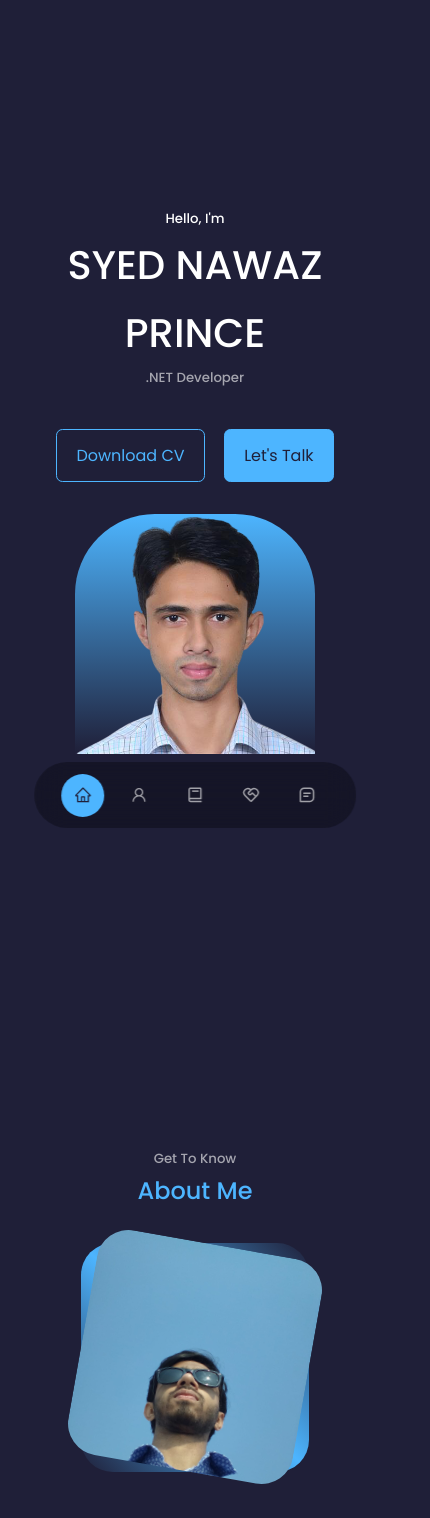
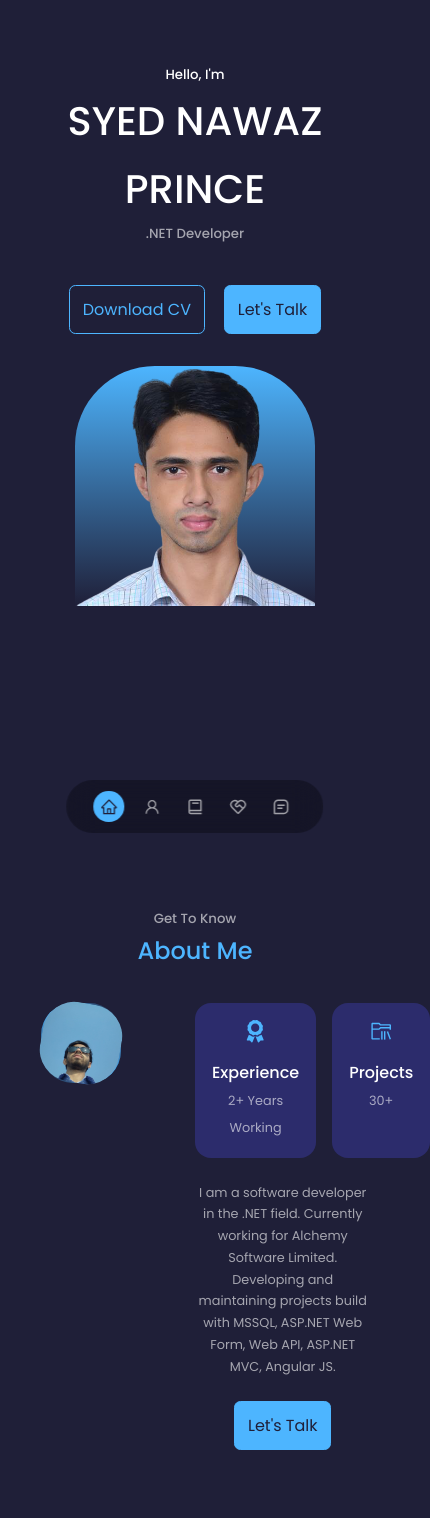
Before and after one commit to nawazprince/React-Portfolio, a React (Create React App) app: page / in a window 390 px wide. Shown: the top 1518 px of the page, 430 px wide, since content can reach past the window. Built offline with nearby package versions, Linux system fonts and the light colour scheme.

Commit message:
update whatsapp api

```diff
--- a/src/components/about/about.css
+++ b/src/components/about/about.css
@@ -35,7 +35,7 @@
 .about_card {
     background: var(--color-bg-variant);
     border: 1px solid transparent;
-    padding: 2rem;
+    padding: 1.2rem;
     border-radius: 1rem;
     text-align: center;
     transition: var(--transition);
@@ -50,7 +50,7 @@
 .about_icon {
     color: var(--color-primary);
     font-size: 1.4rem;
-    margin-bottom: 1rem;
+    margin-bottom: 0.5rem;
 }
 
 .about_card h5 {
@@ -63,25 +63,30 @@
 }
 
 .about_content p {
-    margin: 2rem 0 2.4rem;
+    margin: 1rem 0 1.4rem;
     color: var(--color-light);
+    font-size: 0.8rem;
 }
 
 
 /*======================Media Queries(Medium Device)========================================*/
 @media screen and (max-width: 1024px) {
-    .about_container {
+    /* .about_container {
         grid-template-columns: 1fr;
         gap: 0;
-    }
+    } */
 
-    .about_me {
-        width: 30%;
-        margin: 2rem auto 4rem;
-    }
+    /* .about_me {
+        width: 25%;
+        margin: 1rem auto 2rem;
+    } */
 
     .about_content p{
         margin: 1rem 0 1.5rem;
+    }
+
+    .about_card {
+        padding: 1rem;
     }
 }
 
--- a/src/components/contact/Contact.jsx
+++ b/src/components/contact/Contact.jsx
@@ -1,9 +1,10 @@
 import React from 'react'
 import './contact.css'
-import {MdOutlineMail} from 'react-icons/md'
-import {BsWhatsapp} from 'react-icons/bs'
+import { MdOutlineMail } from 'react-icons/md'
+import { BsWhatsapp } from 'react-icons/bs'
 
-const Contact = () => {
+const Contact = () =>
+{
   return (
     <section id='contact'>
       <h5>Get In Touch</h5>
@@ -13,24 +14,24 @@ const Contact = () => {
         {/* Contact Options starts */}
         <div className="contact_options">
           <article className="contact_option">
-            <MdOutlineMail className='contact_icon'/>
+            <MdOutlineMail className='contact_icon' />
             <h4>E-mail</h4>
             <h5>nawazprince2510@gmail.com</h5>
             <a href="mailto:nawazprince2510@gmail.com">Send a message</a>
           </article>
           <article className="contact_option">
-            <BsWhatsapp className='contact_icon'/>
+            <BsWhatsapp className='contact_icon' />
             <h4>WhatsApp</h4>
             <h5>+8801521-222253</h5>
-            <a href="https://api.whatsapp.com/send?phone=+8801521222253" target="_new">Send a message</a>
+            <a href="https://api.whatsapp.com/send/?phone=8801521222253" target="_new">Send a message</a>
           </article>
         </div>
         {/* Contact Options End */}
 
         <form action="">
-          <input type="text" name='name' placeholder='Your Full Name' required/>
-          <input type="text" name='email' placeholder='Your E-mail Address' required/>
-          <textarea type="text" rows="7" name='message' placeholder='Your Message' required/>
+          <input type="text" name='name' placeholder='Your Full Name' required />
+          <input type="text" name='email' placeholder='Your E-mail Address' required />
+          <textarea type="text" rows="7" name='message' placeholder='Your Message' required />
           <button type='submit' className='btn btn-primary'>Send E-mail</button>
         </form>
       </div>
--- a/src/components/contact/contact.css
+++ b/src/components/contact/contact.css
@@ -1,8 +1,8 @@
 .contact_container{
-    width: 55%;
+    width: 70%;
     display: grid;
-    grid-template-columns: 30% 55%;
-    gap: 15%;
+    grid-template-columns: 40% 50%;
+    gap: 10%;
 }
 
 .contact_options{
@@ -14,7 +14,7 @@
 .contact_option{
     background: var(--color-bg-variant);
     border: 1px solid transparent;
-    padding: 1.5rem;
+    padding: 1rem;
     text-align: center;
     border-radius: 1rem;
     transition: var(--transition);
@@ -26,8 +26,8 @@
 }
 
 .contact_icon{
-    font-size: 1.5rem;
-    margin-bottom: 0.5rem;
+    font-size: 1.2rem;
+    margin-bottom: 0.4rem;
 }
 
 .contact_option a{
@@ -37,11 +37,11 @@
 }
 
 .contact_option h4{
-    font-size: 1.2rem;
+    font-size: 1rem;
 }
 
 .contact_option h5{
-    font-size: 1rem;
+    font-size: 0.8rem;
     color: var(--color-light);
 }
 
@@ -66,6 +66,22 @@ input, textarea{
         grid-template-columns: 1fr;
         gap: 2rem;
     }
+
+    .contact_options{
+        display: grid;
+        grid-template-columns: repeat(2, 1fr);
+    }
+    .contact_option{
+        padding: 0.8rem;
+    }
+
+    .contact_icon{
+        margin-bottom: 0.3rem;
+    }
+
+    .contact_option a{
+        margin-top: 0.5rem;
+    }
   }
 
   /*======================Media Queries(Small Device)========================================*/
--- a/src/components/footer/footer.css
+++ b/src/components/footer/footer.css
@@ -19,6 +19,10 @@ footer{
     font-weight: 500;
 }
 
+.page_links a:hover{
+    color: #020248;
+}
+
 /*======================Media Queries(Small Device)========================================*/
 @media screen and (max-width: 600px){
     .page_links{
--- a/src/components/nav/nav.css
+++ b/src/components/nav/nav.css
@@ -7,7 +7,7 @@ nav{
     position: fixed;
     left: 50%;
     transform: translateX(-50%);
-    bottom: 1rem;
+    bottom: 0.7rem;
     gap: 0.8rem;
     border-radius: 3rem;
     backdrop-filter: blur(15px);
@@ -16,7 +16,7 @@ nav{
 nav a{
     background: transparent;
     display: flex;
-    padding: 0.8rem;
+    padding: 0.4rem;
     border-radius: 50%;
     color: var(--color-light);
     font-size: 1.1rem;
--- a/src/index.css
+++ b/src/index.css
@@ -59,7 +59,7 @@ h1 {
 }
 
 section {
-  padding-top: 7rem;
+  padding-top: 6rem;
   height: 100vh;
 }
 
@@ -121,8 +121,12 @@ img {
     width: var(--container-width-md);
   }
 
-  section {
-    margin-top: 6rem;
+  section{
+    padding-top: 4rem;
+  }
+
+  .btn{
+    padding: 0.6rem 0.8rem;
   }
 }
 
```
